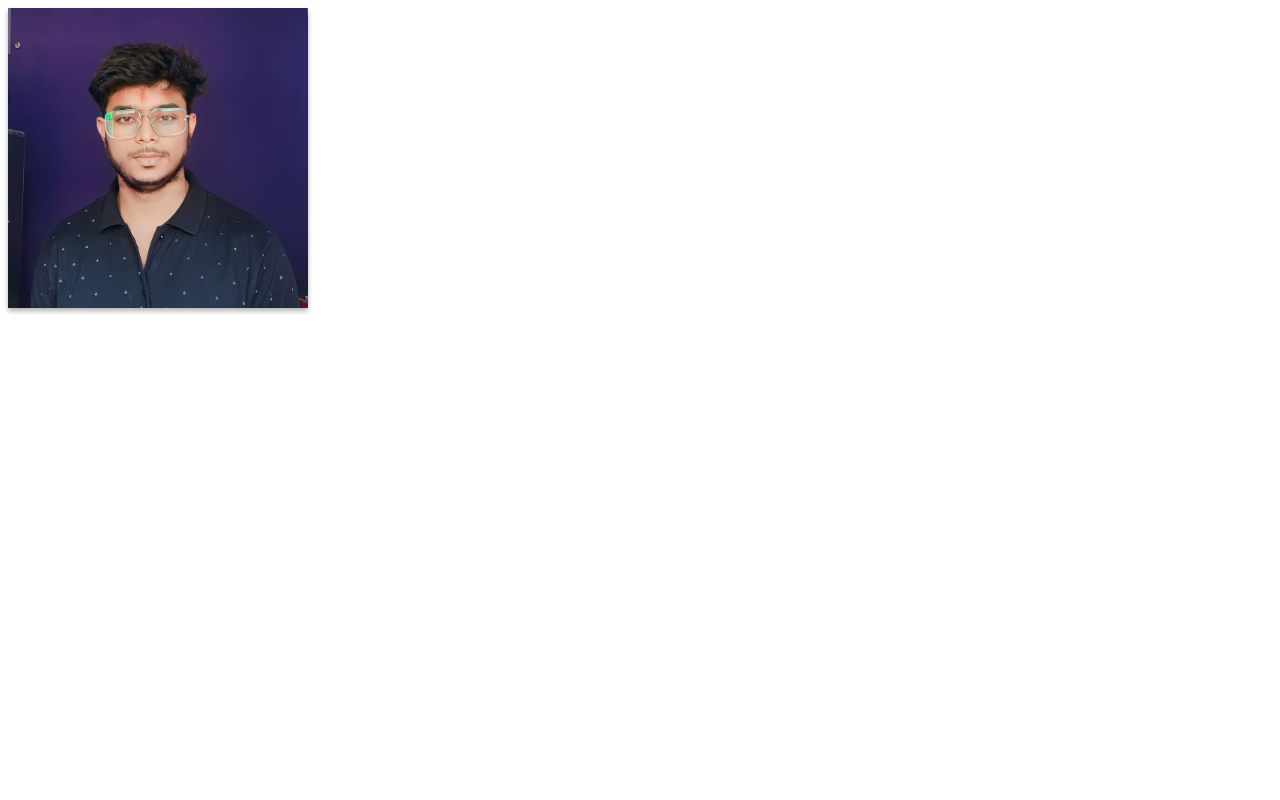
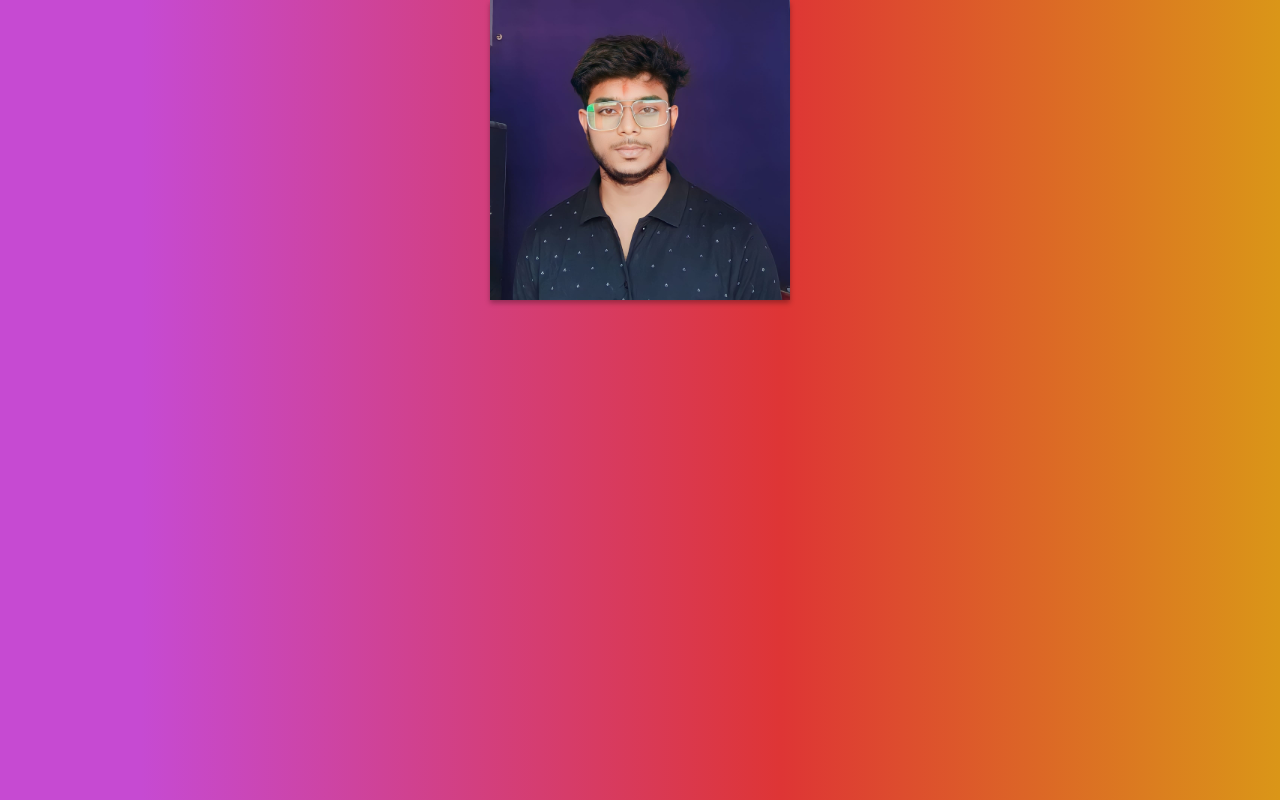
Before and after one commit to rishuraj1708/Card-About-Myself, a plain HTML site: page index.html in a window 1280 px wide. Drawn offline with Linux system fonts and the light colour scheme.

Commit message:
Changing the image which are not occuring

```diff
--- a/index.html
+++ b/index.html
@@ -15,6 +15,7 @@
             <div class="card-back">
                 <h3>Rishu Raj</h3>
                 <p>B Tech. student</p>
+                <p>Branch - CSIT</p>
                 <p>Software Developer</p>
             </div>
         </div>
--- a/style.css
+++ b/style.css
@@ -1,8 +1,17 @@
+*{
+    margin: auto;
+    background: linear-gradient(
+    90deg,
+    rgba(198, 74, 210, 1) 11%,
+    rgba(222, 53, 53, 1) 61%,
+    rgba(218, 150, 24, 1) 100%
+  );
+}
 .card{
-    background-color: transparent;
     width: 300px;
     height: 300px;
     perspective: 1000px;
+    margin: auto;
 }
 .inner-card{
     position: relative;
```
